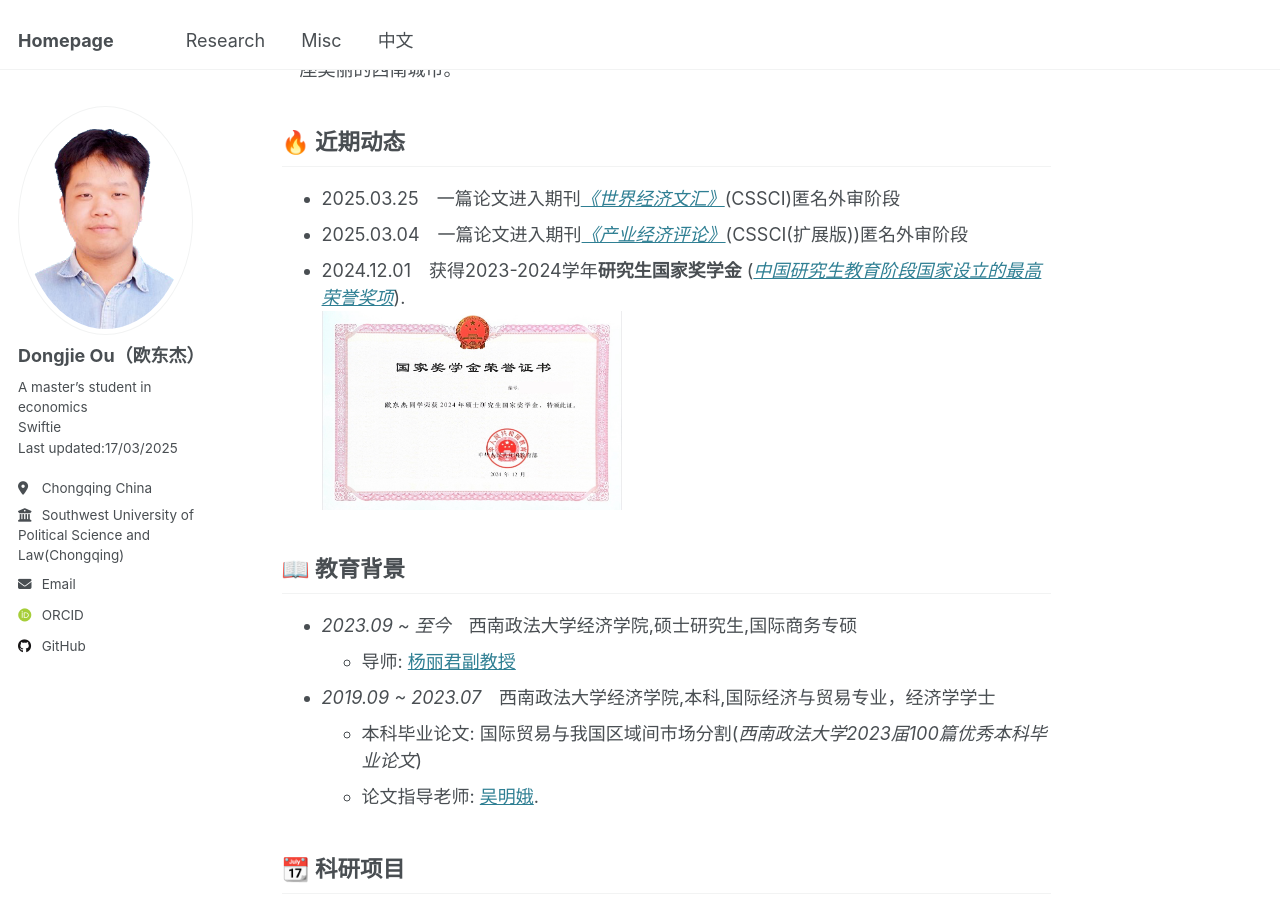
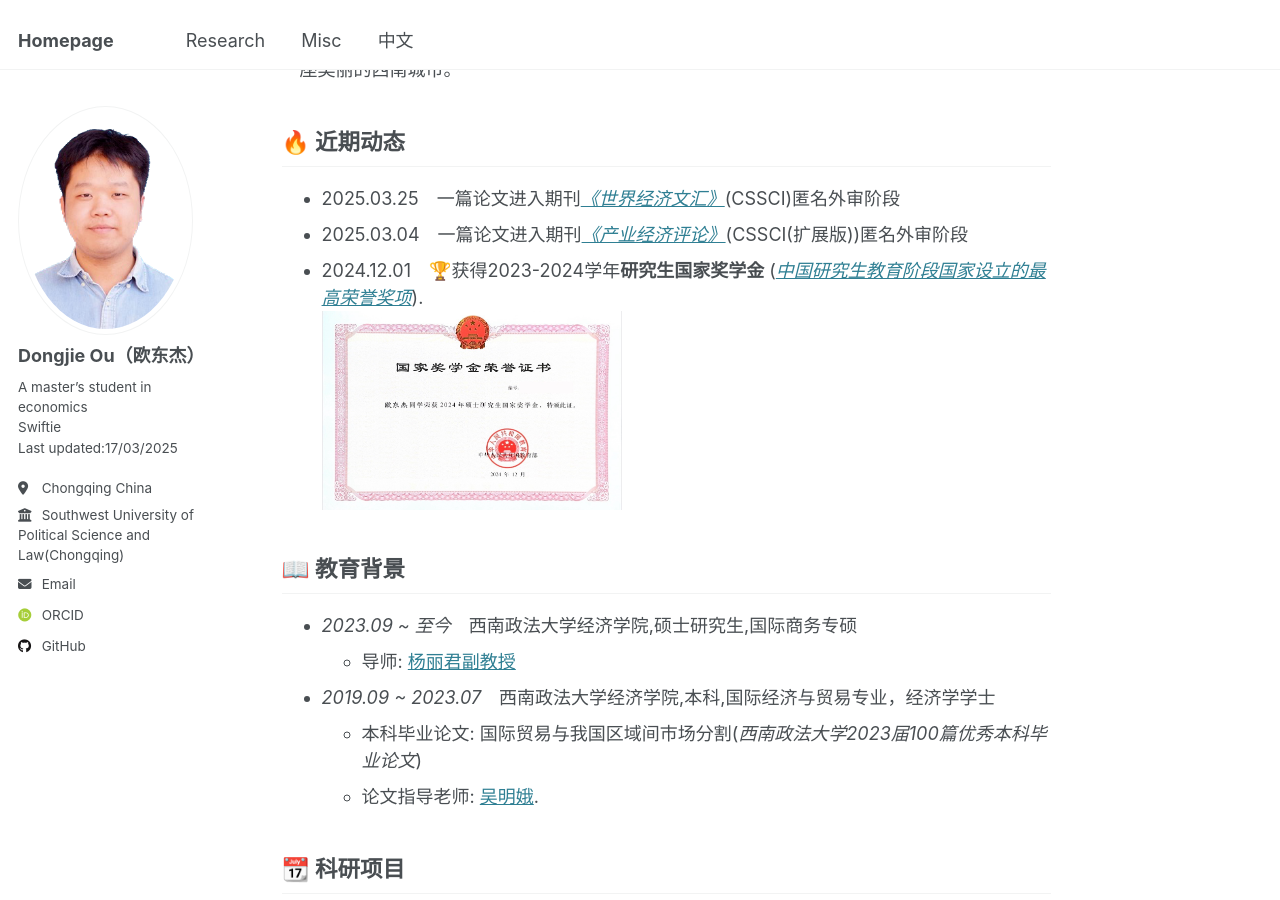
Before and after one commit to oudongjie2001/oudongjie2001.github.io, a Jekyll site: the page built from _pages/markdown.md, in a window 1280 px wide and 900 px high, scrolled down 319 px. Built offline with Jekyll 4.4.1, drawn with Linux system fonts in a browser that asks for light colours; some web fonts are replaced.

```diff
--- a/_pages/markdown.md
+++ b/_pages/markdown.md
@@ -15,7 +15,7 @@ redirect_from:
 ## 🔥 近期动态
 - 2025.03.25&emsp;一篇论文进入期刊[*《世界经济文汇》*](http://sjjjwh.magtech.com.cn/CN/0488-6364/home.shtml)(CSSCI)匿名外审阶段
 - 2025.03.04&emsp;一篇论文进入期刊[*《产业经济评论》*](https://xdch.cbpt.cnki.net/WKG/WebPublication/index.aspx?mid=xdch)(CSSCI(扩展版))匿名外审阶段
-- 2024.12.01&emsp;获得2023-2024学年**研究生国家奖学金** ([*中国研究生教育阶段国家设立的最高荣誉奖项*](https://www.gov.cn/fuwu/2014-06/11/content_2698545.htm)).
+- 2024.12.01&emsp;🏆获得2023-2024学年**研究生国家奖学金** ([*中国研究生教育阶段国家设立的最高荣誉奖项*](https://www.gov.cn/fuwu/2014-06/11/content_2698545.htm)).
   <div style="display: flex; align-items: center; gap: 15px;">
     <img src='/images/National Scholarship.png' style='width: 300px; height: auto;'></div>
 
```
